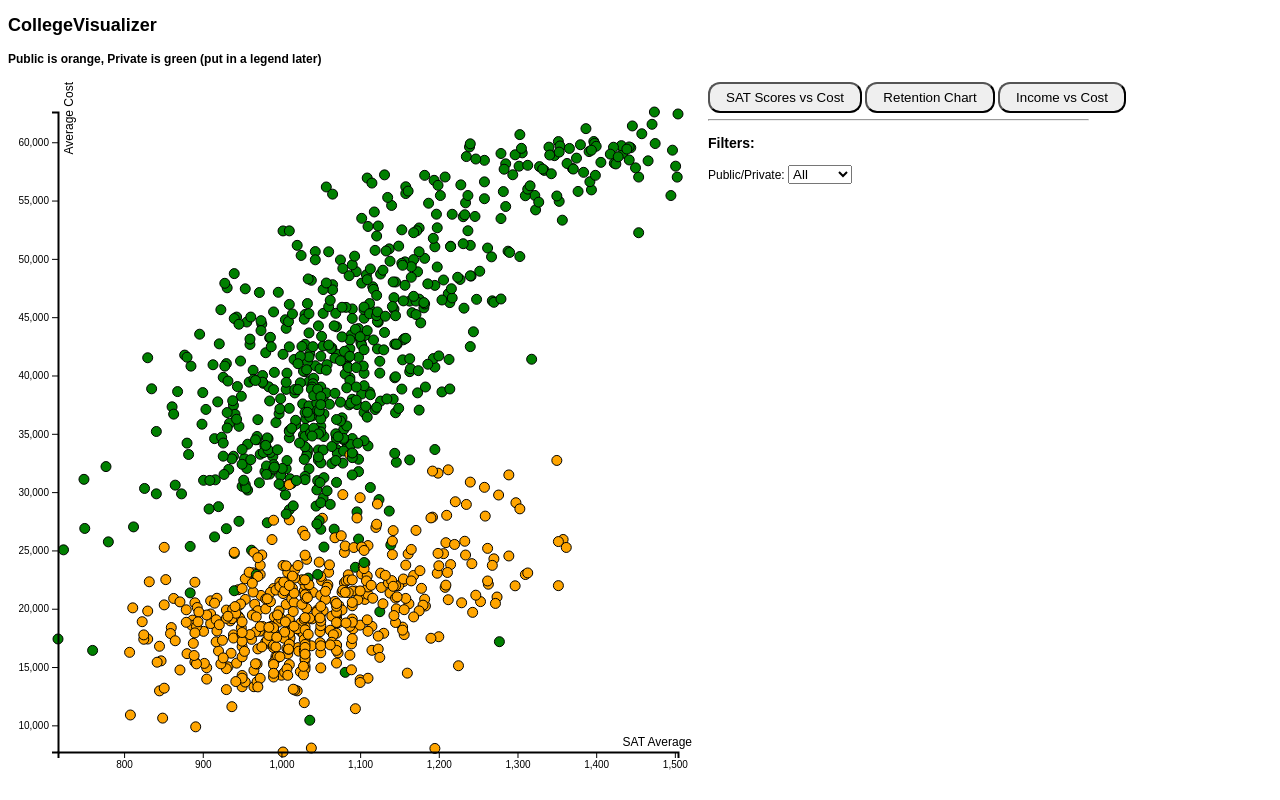
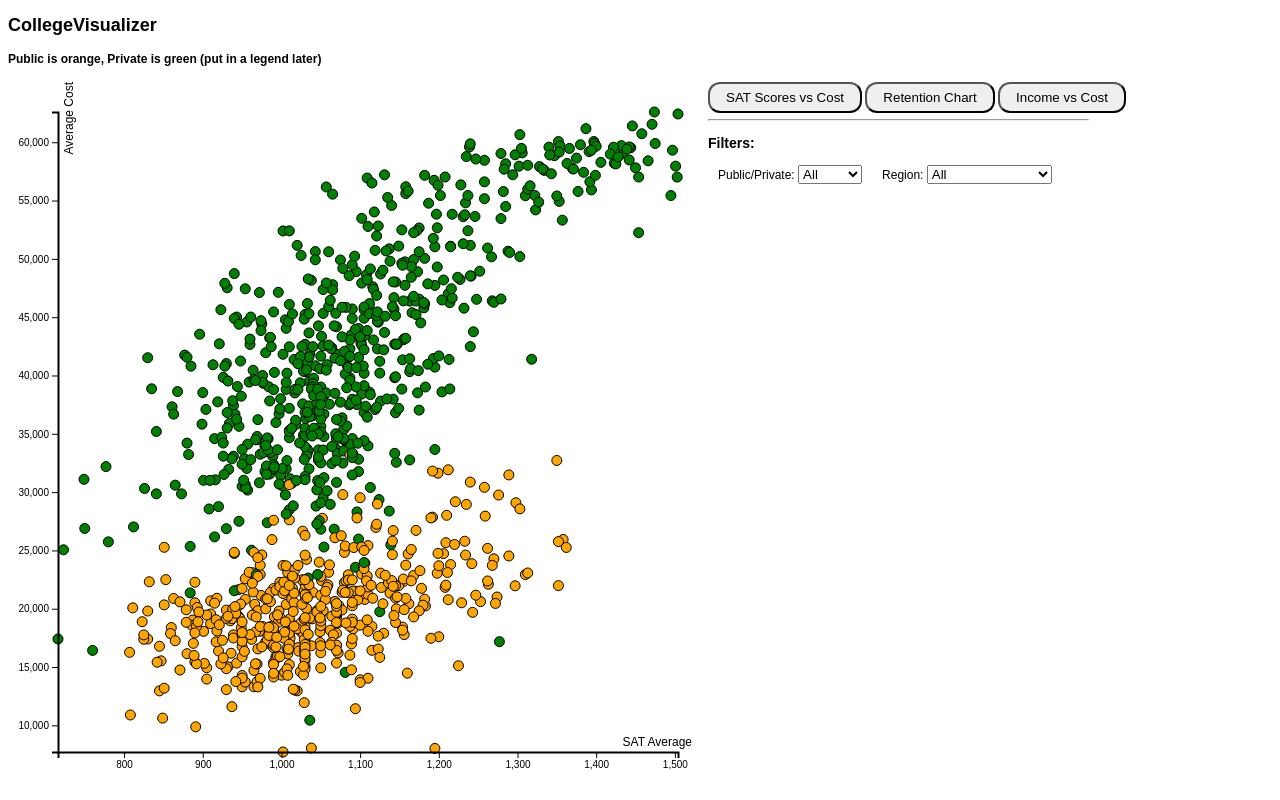
Before and after one commit to JenaStark/InfoVisP5, a plain HTML site: page index.html in a window 1280 px wide. Drawn offline with nearby package versions, Linux system fonts and the light colour scheme.

Commit message:
Added Region filtering

```diff
--- a/main.js
+++ b/main.js
@@ -171,35 +171,56 @@ function actualDrawGraph(xLabel, yLabel) {
 	// FILTERS
 	filters = d3.select('#filters')
 
+	// Add public/private filtering
 	controls = ['All', 'Public', 'Private']
 	filters
-		.append('p')
+		.append('span')
 		.text('Public/Private: ')
 		.append('select')
 		.on('change', function() {
-			if (this.value === 'All') {
+			filter(chart, 'Control', this.value);
+		})
+		.selectAll('option')
+		.data(controls)
+		.enter()
+		.append('option')
+			.text(d => d)
+
+	// Region filtering
+	regions = ['All', 'Far West', 'Great Lakes', 'Great Plains', 'Mid-Atlantic',
+	'New England', 'Outlying Areas', 'Rocky Mountains', 'Southeast', 'Southwest']
+	filters
+		.append('span')
+		.text('Region: ')
+		.append('select')
+		.on('change', function() {
+			filter(chart, 'Region', this.value);
+		})
+		.selectAll('option')
+		.data(regions)
+		.enter()
+		.append('option')
+			.text(d => d)
+}
+
+function filter(chart, filterAttribute, value) {
+	if (value === 'All') {
 		chart.selectAll('circle')
 			.transition()
 			.duration(Math.random() * 1000)
 			.style('opacity', 1)
 	} else {
 		chart.selectAll('circle')
-					.filter(d => d.Control !== this.value)
+			.filter(d => d[filterAttribute] !== value)
 			.transition()
 			.duration(Math.random() * 1000)
 			.style('opacity', 0)
 		chart.selectAll('circle')
-					.filter(d => d.Control === this.value)
+			.filter(d => d[filterAttribute] === value)
 			.transition()
 			.duration(Math.random() * 1000)
 			.style('opacity', 1)
 	}
-		})
-		.selectAll('option')
-		.data(controls)
-		.enter()
-		.append('option')
-			.text(d => d)
 }
 
 function updateZoom() {
--- a/style.css
+++ b/style.css
@@ -98,3 +98,7 @@ hr {
     max-width: 30%;
     margin-left: 0px;
 }
+
+#filters > span {
+	padding: 10px 10px 10px 10px;
+}
```
Also changed, not shown: 1 other file. Lines whose indentation alone changed are shown as unchanged.
